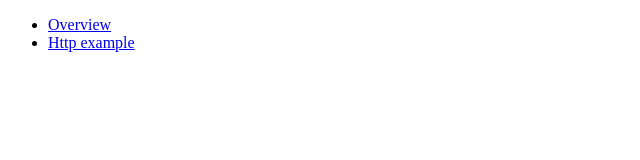
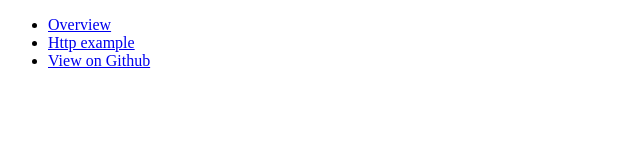
Before and after one commit to laat/documentation-repo-example, a website: page docs/index.html in a window 1280 px wide. Shown: the whole page, without its empty margins (0-640 px from the left). Drawn offline with Linux system fonts and the light colour scheme.

Commit message:
view on github

```diff
--- a/docs/index.html
+++ b/docs/index.html
@@ -10,6 +10,11 @@
     <ul>
       <li><a href="?readme.md">Overview</a></li>
       <li><a href="?http.md">Http example</a></li>
+      <li class="docs-menu-break">
+        <a href="https://github.com/laat/documentation-repo-example"
+          >View on Github</a
+        >
+      </li>
     </ul>
   </body>
   <script>
```
